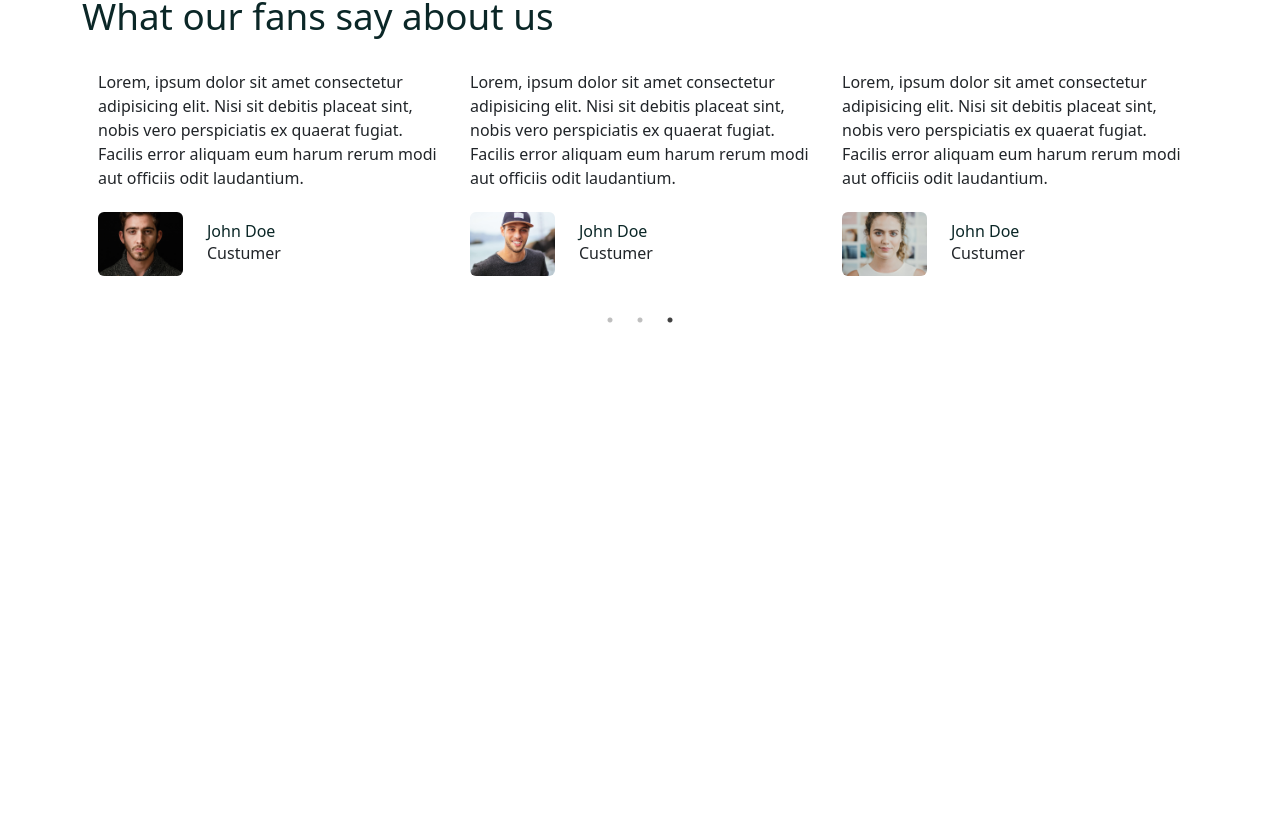
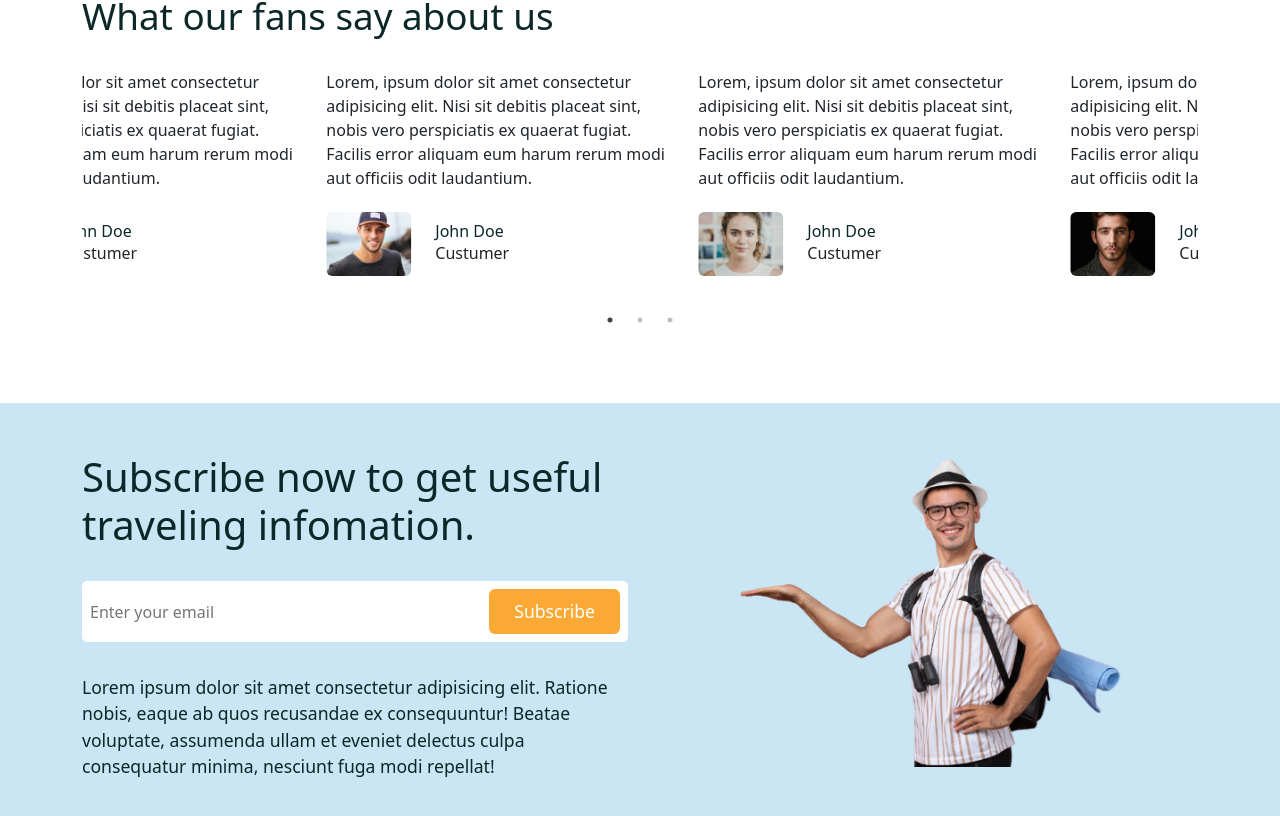
Before and after one commit to sangdo01/TravalBooking-MERN, a React (Create React App) app in the folder tour-management/frontend/: page /home in a window 1280 px wide. Shown: the part 3480-4296 px from the top of the page. Before the commit the page ends 3835 px from the top, so only its background shows below. Built offline with nearby package versions, Linux system fonts and the light colour scheme; a web font is replaced by a local one.

Commit message:
newsletter section

```diff
--- a/tour-management/frontend/src/pages/Home.jsx
+++ b/tour-management/frontend/src/pages/Home.jsx
@@ -13,6 +13,7 @@
 import experienceImg from '../assets/images/experience.png';
 import MasonryImageGallery from '../components/Image-gallery/MasonryImageGallery';
 import Testimonial from '../components/Testimonial/Testimonials';
+import Newsletter from '../shared/Newsletter';
 
 const Home = () => {
   return <>
@@ -153,7 +154,7 @@
     </section>
 
     { /*=================testimonial section end =================*/}
-
+    <Newsletter />
   </>
 }
 
--- /dev/null
+++ b/tour-management/frontend/src/shared/Newsletter.jsx
@@ -0,0 +1,33 @@
+import React from 'react'
+import "./newsletter.css"
+
+import { Container, Row, Col } from 'reactstrap'
+import maleTourist from '../assets/images/male-tourist.png'
+
+const Newsletter = () => {
+    return (
+        <section className='newsletter'>
+            <Container>
+                <Row>
+                    <Col lg="6">
+                        <div className="newsletter__content">
+                            <h2>Subscribe now to get useful traveling infomation.</h2>
+                            <div className="newsletter__input">
+                                <input type="email" placeholder='Enter your email ' />
+                                <button className="btn newsletter__btn">Subscribe</button>
+                            </div>
+                            <p>Lorem ipsum dolor sit amet consectetur adipisicing elit. Ratione nobis, eaque ab quos recusandae ex consequuntur! Beatae voluptate, assumenda ullam et eveniet delectus culpa consequatur minima, nesciunt fuga modi repellat!</p>
+                        </div>
+                    </Col>
+                    <Col lg="6">
+                        <div className="newsletter__img">
+                            <img src={maleTourist} alt="" />
+                        </div>
+                    </Col>
+                </Row>
+            </Container>
+        </section>
+    )
+}
+
+export default Newsletter
--- /dev/null
+++ b/tour-management/frontend/src/shared/newsletter.css
@@ -0,0 +1,50 @@
+.newsletter {
+    background: #cae5f4;
+    padding: 0;
+    margin-top: 3rem;
+}
+
+.newsletter__img img {
+    width: 100%;
+}
+
+.newsletter__content {
+    padding: 50px 0;
+}
+
+.newsletter__content h2 {
+    font-size: 2.5rem;
+    margin-bottom: 2rem;
+}
+
+.newsletter__input {
+    display: flex;
+    align-items: center;
+    justify-content: space-between;
+    background: #fff;
+    padding: 0.5rem;
+    margin-bottom: 2rem;
+    border-radius: 5px;
+}
+
+.newsletter__input input {
+    border: none;
+    font-size: 1rem;
+    color: var(--heading-color);
+}
+
+.newsletter__input input:focus {
+    outline: none;
+}
+
+.newsletter__btn {
+    padding: 0.5rem 1.5rem !important;
+    background-color: var(--secondary-color) !important;
+    color: #fff !important;
+    font-size: 1.1rem !important;
+}
+
+.newsletter__content p {
+    color: var(--heading-color);
+    font-size: 1.1rem;
+}
```
